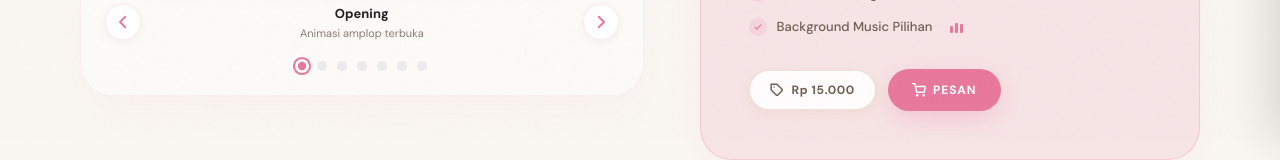
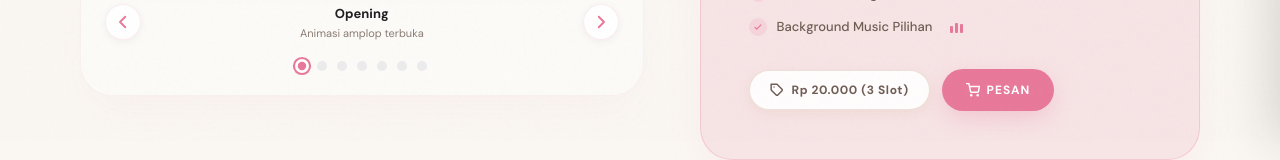
Before and after one commit to detectivecrewze/for-you-always, a Next.js app: page /catalog/invitation in a window 1280 px wide. Shown: the part 659-819 px from the top of the page. Built offline with nearby package versions, Linux system fonts and the light colour scheme.

Commit message:
feat(catalog): remove single slot options for mixtape and invitation, set price to 20k for 3-slot bundle

```diff
--- a/app/(landing)/catalog/invitation/page.tsx
+++ b/app/(landing)/catalog/invitation/page.tsx
@@ -53,7 +53,7 @@ export default function InvitationCatalogPage() {
                                 "Tiket Kencan Digital",
                                 "Background Music Pilihan"
                             ]}
-                            price="Rp 15.000"
+                            price="Rp 20.000 (3 Slot)"
                             demoLink="https://invitation.for-you-always.my.id/WRcVb-mY0f"
 
                             mediaSrc="https://cdn.for-you-always.my.id/1782232677562-8sosah.webp"
@@ -61,8 +61,7 @@ export default function InvitationCatalogPage() {
                             mediaType="image"
                             accentColor="#e8789a"
                             accentGlow="rgba(232,120,154,0.2)"
-                            onAddToCart={() => addToCart({ id: "invitation", title: "Invitation Edition", numericPrice: 15000, themeColor: "#8a3050" })}
-                            onAddThreeSlotToCart={() => addToCart({ id: "invitation", title: "Invitation Edition (3 Slot)", numericPrice: 20000, themeColor: "#8a3050", isThreeSlot: true, slotCount: 3 })}
+                            onAddToCart={() => addToCart({ id: "invitation", title: "Invitation Edition (3 Slot)", numericPrice: 20000, themeColor: "#8a3050", isThreeSlot: true, slotCount: 3 })}
                             themesLabel="Alur Undangan"
                             themes={[
                                 { name: "Opening", desc: "Animasi amplop terbuka", fallbackImgSrc: "https://cdn.for-you-always.my.id/1781210841269-q6ybib.webp" },
--- a/app/(landing)/catalog/mixtape/page.tsx
+++ b/app/(landing)/catalog/mixtape/page.tsx
@@ -42,15 +42,14 @@ export default function MixtapeCatalogPage() {
                                 "Bebas custom pesan personal",
                                 "Rekam Suara & Custom Pesan"
                             ]}
-                            price="Rp 15.000"
+                            price="Rp 20.000 (3 Slot)"
                             demoLink="https://mixtape.for-you-always.my.id/auto-w2ykcoi"
                             mediaSrc=""
                             fallbackImgSrc="https://cdn.for-you-always.my.id/1781034685666-udzbps.png"
                             mediaType="image"
                             accentColor="#5a8d9e"
                             accentGlow="rgba(90,141,158,0.3)"
-                            onAddToCart={() => addToCart({ id: "mixtape", title: "Mixtape Edition", numericPrice: 15000, themeColor: "#5a8d9e" })}
-                            onAddThreeSlotToCart={() => addToCart({ id: "mixtape", title: "Mixtape Edition (3 Slot)", numericPrice: 20000, themeColor: "#5a8d9e", isThreeSlot: true, slotCount: 3 })}
+                            onAddToCart={() => addToCart({ id: "mixtape", title: "Mixtape Edition (3 Slot)", numericPrice: 20000, themeColor: "#5a8d9e", isThreeSlot: true, slotCount: 3 })}
                             themes={[
                                 { name: "Cassette Preview", desc: "Desain kaset retro original", color: "#5a8d9e", fallbackImgSrc: "https://cdn.for-you-always.my.id/1781034685666-udzbps.png" },
                                 { name: "Bundle Dashboard", desc: "Sistem quota bundle otomatis", color: "#5a8d9e", fallbackImgSrc: "https://cdn.for-you-always.my.id/1781035640605-qnr98j.png" },
--- a/app/(landing)/catalog/page.tsx
+++ b/app/(landing)/catalog/page.tsx
@@ -55,9 +55,9 @@ export default function CatalogPage() {
             imageSrc: "https://cdn.for-you-always.my.id/1781034685666-udzbps.png",
             title: "Mixtape Edition",
             oldPrice: "Rp 50.000",
-            newPrice: "Rp 15.000",
+            newPrice: "Rp 20.000",
             id: "mixtape",
-            numericPrice: 15000,
+            numericPrice: 20000,
             hashtag: "#3QUOTAS",
             soldCount: "New Release",
             href: "/catalog/mixtape",
@@ -71,9 +71,9 @@ export default function CatalogPage() {
             imageSrc: "https://cdn.for-you-always.my.id/1782232677562-8sosah.webp",
             title: "Invitation Edition",
             oldPrice: "Rp 30.000",
-            newPrice: "Rp 15.000",
+            newPrice: "Rp 20.000",
             id: "invitation",
-            numericPrice: 15000,
+            numericPrice: 20000,
             hashtag: "#DATEINVITATION",
             soldCount: "New Release",
             href: "/catalog/invitation",
--- a/app/components/sections/CollectionSection.tsx
+++ b/app/components/sections/CollectionSection.tsx
@@ -111,28 +111,24 @@ export default function CollectionSection() {
                                 badgeColor: "#4a7c8e",
                                 badgeVariant: "soft",
                                 imageSrc: "https://cdn.for-you-always.my.id/1781034685666-udzbps.png",
-                                price: "Rp 15.000",
+                                price: "Rp 20.000",
                                 title: "Mixtape Edition",
                                 titleColor: "#5a8d9e",
                                 description: "Desain kaset klasik dengan galeri foto & video untuk momen yang tak terlupakan.",
                                 href: "/catalog/mixtape",
-                                onAddToCart: () => addToCart({ id: "mixtape", title: "Mixtape Edition", numericPrice: 15000, themeColor: "#5a8d9e" }),
-                                isThreeSlotEligible: true,
-                                onAddThreeSlotToCart: () => addToCart({ id: "mixtape", title: "Mixtape Edition (3 Slot)", numericPrice: 20000, themeColor: "#5a8d9e", isThreeSlot: true, slotCount: 3 })
+                                onAddToCart: () => addToCart({ id: "mixtape", title: "Mixtape Edition (3 Slot)", numericPrice: 20000, themeColor: "#5a8d9e", isThreeSlot: true, slotCount: 3 })
                             },
                             {
                                 badgeText: "New ✨",
                                 badgeColor: "#e8789a",
                                 badgeVariant: "solid",
                                 imageSrc: "https://cdn.for-you-always.my.id/1782232677562-8sosah.webp",
-                                price: "Rp 15.000",
+                                price: "Rp 20.000",
                                 title: "Invitation Edition",
                                 titleColor: "#8a3050",
                                 description: "Undangan kencan interaktif — pilih tanggal, aktivitas, dan kirim tiket kencan digital.",
                                 href: "/catalog/invitation",
-                                onAddToCart: () => addToCart({ id: "invitation", title: "Invitation Edition", numericPrice: 15000, themeColor: "#8a3050" }),
-                                isThreeSlotEligible: true,
-                                onAddThreeSlotToCart: () => addToCart({ id: "invitation", title: "Invitation Edition (3 Slot)", numericPrice: 20000, themeColor: "#8a3050", isThreeSlot: true, slotCount: 3 })
+                                onAddToCart: () => addToCart({ id: "invitation", title: "Invitation Edition (3 Slot)", numericPrice: 20000, themeColor: "#8a3050", isThreeSlot: true, slotCount: 3 })
                             },
                             {
                                 badgeText: "10 Rooms",
```
